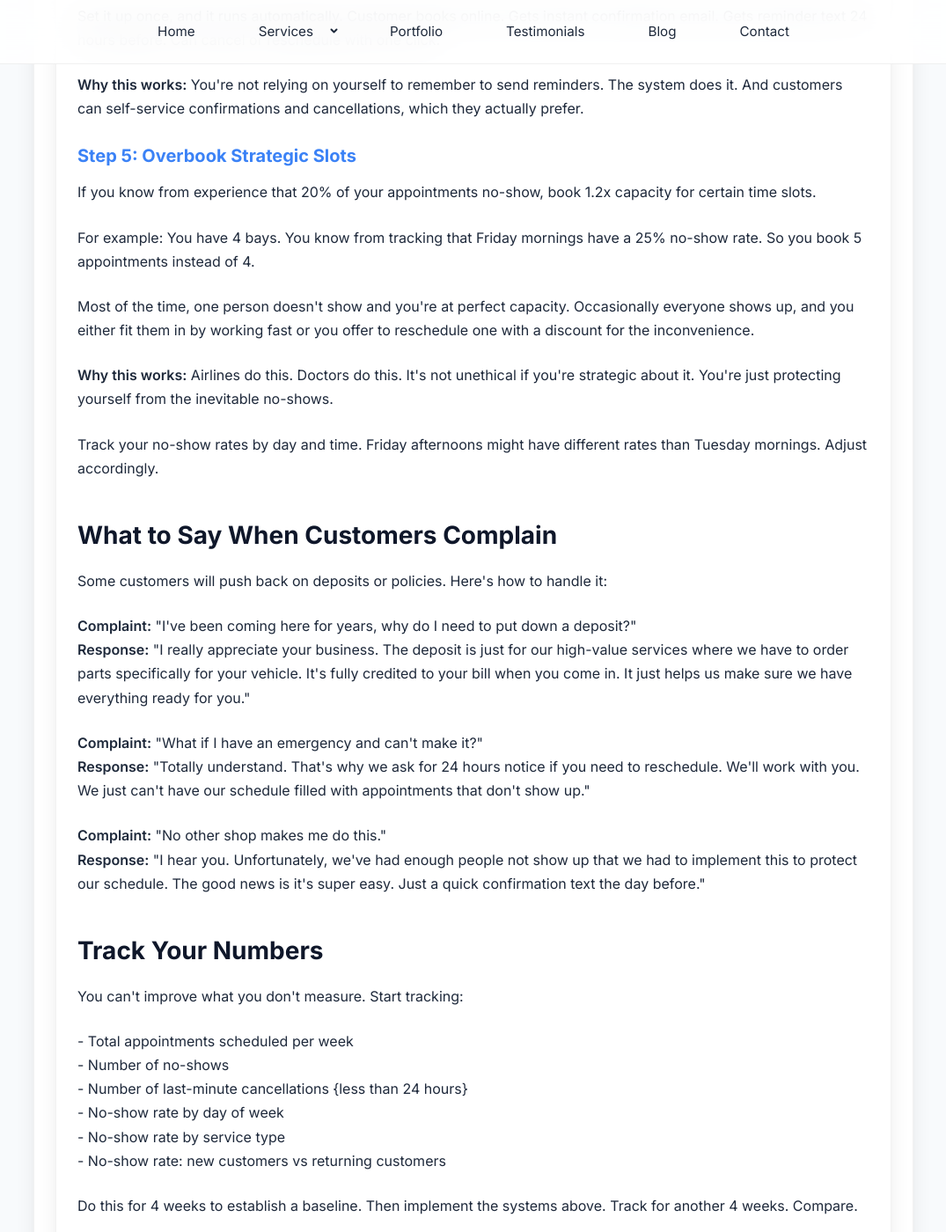
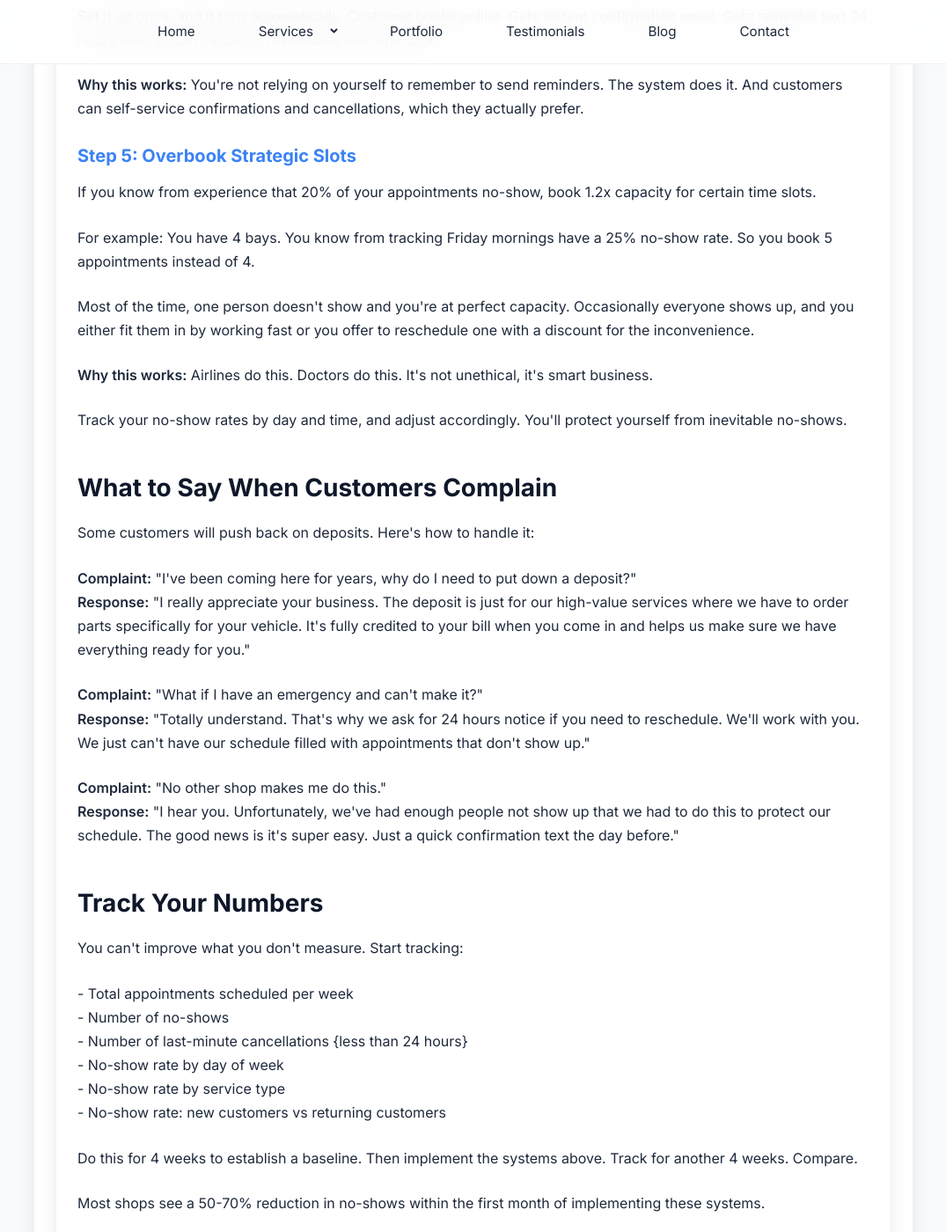
Before and after one commit to JamesBrownR/MeetingSurge, a Jekyll site: the page built from _posts/2026-01-31-stop-no-shows-wasting-time.md, in a window 1280 px wide and 1400 px high, scrolled down 2785 px. Shown: the whole window at 88% size, without its empty margins (102-1177 px from the left). Built offline with Jekyll 4.4.1, drawn with Linux system fonts in a browser that asks for light colours; some of the changed text lies outside the part shown.

Commit message:
Update 2026-01-31-stop-no-shows-wasting-time.md

```diff
--- a/_posts/2026-01-31-stop-no-shows-wasting-time.md
+++ b/_posts/2026-01-31-stop-no-shows-wasting-time.md
@@ -64,22 +64,22 @@
 
     <h3>Step 5: Overbook Strategic Slots</h3>
     <p>If you know from experience that 20% of your appointments no-show, book 1.2x capacity for certain time slots.</p>
-    <p>For example: You have 4 bays. You know from tracking that Friday mornings have a 25% no-show rate. So you book 5 appointments instead of 4.</p>
+    <p>For example: You have 4 bays. You know from tracking Friday mornings have a 25% no-show rate. So you book 5 appointments instead of 4.</p>
     <p>Most of the time, one person doesn't show and you're at perfect capacity. Occasionally everyone shows up, and you either fit them in by working fast or you offer to reschedule one with a discount for the inconvenience.</p>
-    <p><strong>Why this works:</strong> Airlines do this. Doctors do this. It's not unethical if you're strategic about it. You're just protecting yourself from the inevitable no-shows.</p>
-    <p>Track your no-show rates by day and time. Friday afternoons might have different rates than Tuesday mornings. Adjust accordingly.</p>
+    <p><strong>Why this works:</strong> Airlines do this. Doctors do this. It's not unethical, it's smart business. </p>
+    <p>Track your no-show rates by day and time, and adjust accordingly. You'll protect yourself from inevitable no-shows.</p>
 
     <h2>What to Say When Customers Complain</h2>
-    <p>Some customers will push back on deposits or policies. Here's how to handle it:</p>
+    <p>Some customers will push back on deposits. Here's how to handle it:</p>
 
     <p><strong>Complaint:</strong> "I've been coming here for years, why do I need to put down a deposit?"<br>
-    <strong>Response:</strong> "I really appreciate your business. The deposit is just for our high-value services where we have to order parts specifically for your vehicle. It's fully credited to your bill when you come in. It just helps us make sure we have everything ready for you."</p>
+    <strong>Response:</strong> "I really appreciate your business. The deposit is just for our high-value services where we have to order parts specifically for your vehicle. It's fully credited to your bill when you come in and helps us make sure we have everything ready for you."</p>
 
     <p><strong>Complaint:</strong> "What if I have an emergency and can't make it?"<br>
     <strong>Response:</strong> "Totally understand. That's why we ask for 24 hours notice if you need to reschedule. We'll work with you. We just can't have our schedule filled with appointments that don't show up."</p>
 
     <p><strong>Complaint:</strong> "No other shop makes me do this."<br>
-    <strong>Response:</strong> "I hear you. Unfortunately, we've had enough people not show up that we had to implement this to protect our schedule. The good news is it's super easy. Just a quick confirmation text the day before."</p>
+    <strong>Response:</strong> "I hear you. Unfortunately, we've had enough people not show up that we had to do this to protect our schedule. The good news is it's super easy. Just a quick confirmation text the day before."</p>
 
     <h2>Track Your Numbers</h2>
     <p>You can't improve what you don't measure. Start tracking:</p>
@@ -103,9 +103,9 @@
 
 
     <h2>Start This Week</h2>
-    <p>You don't have to implement everything at once. Start here:</p>
+    <p>You don't have to fix everything at once. Start here:</p>
 
-    <p><strong>This week:</strong> Start sending confirmation texts 24 hours before every appointment. Just do it manually if you have to. Track how many people confirm vs how many don't respond.</p>
+    <p><strong>This week:</strong> Start sending confirmation texts 24 hours before every appointment. Do it manually if you have to. Track how many people confirm vs how many don't respond.</p>
 
     <p><strong>Week 2:</strong> Require deposits for any service over $500. Test it for two weeks and see what happens to your no-show rate for those appointments.</p>
 
@@ -114,9 +114,7 @@
     <p><strong>Week 4:</strong> Review your numbers. Compare your no-show rate before and after. Adjust as needed.</p>
 
     <h2>The Bottom Line</h2>
-    <p>No-shows aren't a cost of doing business. They're a symptom of bad systems.</p>
-    <p>Every empty bay is lost money. Every wasted slot is a walk-in you turned away or a regular customer you couldn't fit in.</p>
-    <p>The shops dominating their market don't just have better mechanics. They have better systems. Systems that respect their time and schedule.</p>
+    <p>No-shows aren't a cost of doing business. They're a symptom of bad systems. Systems that don't respect your time and schedule.</p>
     <p>You can keep accepting no-shows, or you can put in the effort to save tens of thousands of dollars per year.</p>
     <p>Your call.</p>
 
```
